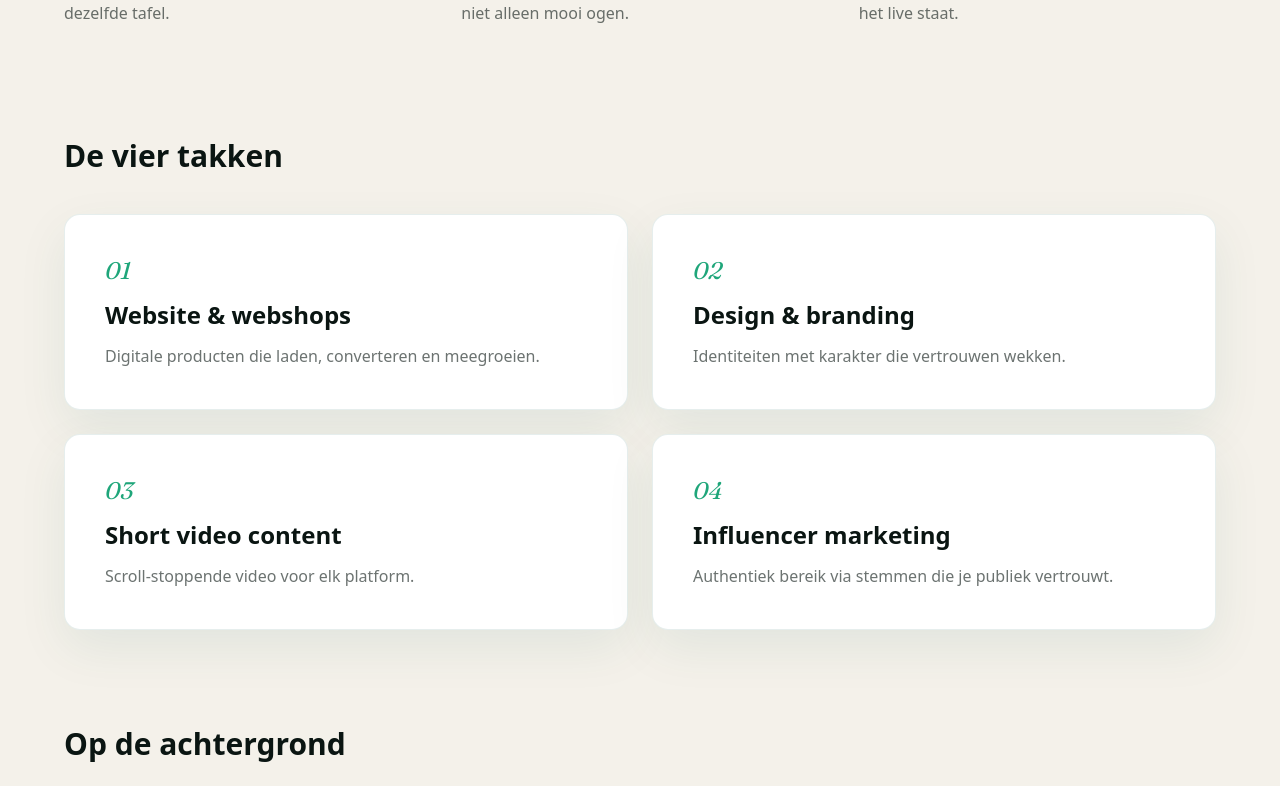
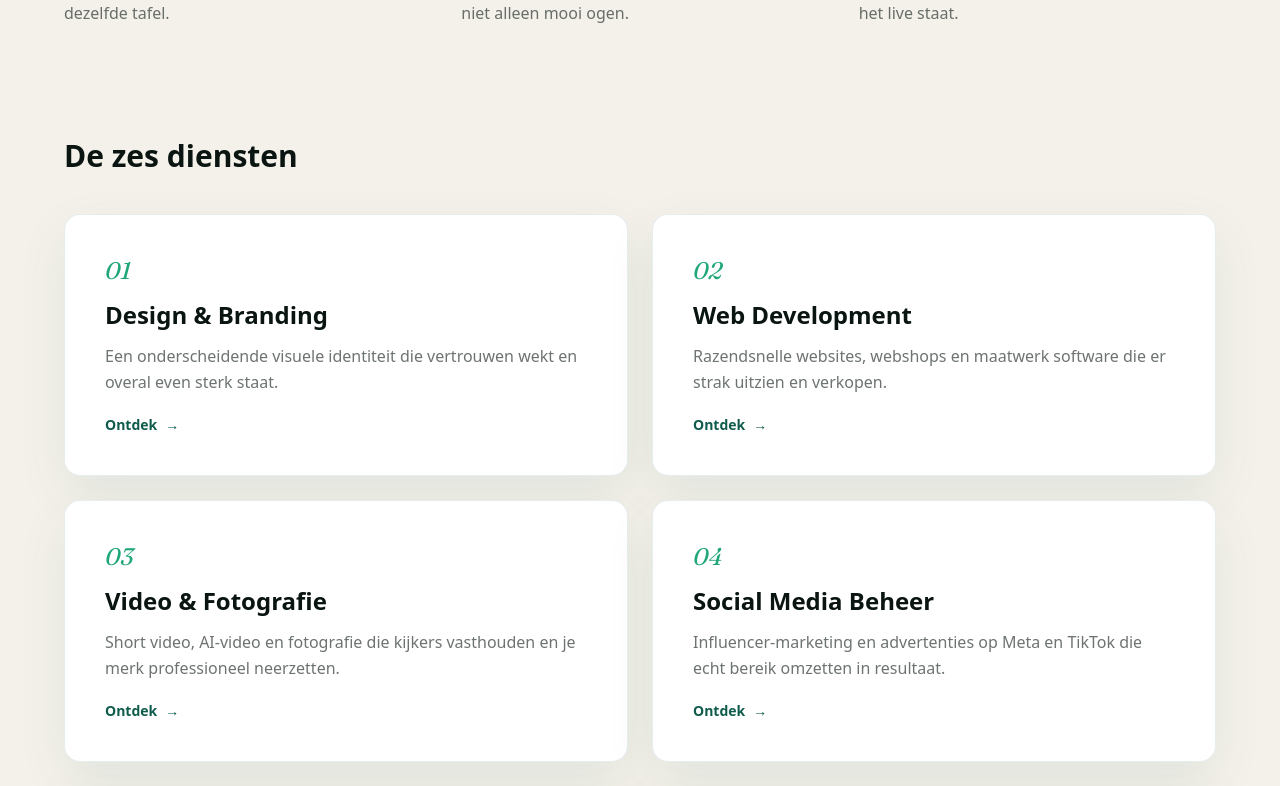
Before and after one commit to visionwebagency1/minterest, a React (Vite) app: page /about in a window 1280 px wide. Shown: the part 980-1766 px from the top of the page. Built offline with nearby package versions, Linux system fonts and the light colour scheme; no server answers; a web font is replaced by a local one.

Commit message:
fix(about): 'Digitaal groeibureau' weg + 'vier takken' -> de zes diensten (uit datamodel, klikbaar)
Co-Authored-By: Claude Opus 4.8 (1M context) <noreply@anthropic.com>

```diff
--- a/src/pages/About.tsx
+++ b/src/pages/About.tsx
@@ -1,14 +1,15 @@
+import { Link } from 'react-router-dom'
 import { Reveal } from '@/components/Reveal'
 import { Accent } from '@/components/Accent'
 import { PageHero } from '@/components/PageHero'
 import { Footer } from '@/sections/Footer'
+import { MAIN_SERVICES } from '@/data/services'
 
-const BRANCHES = [
-  { title: 'Website & webshops', desc: 'Digitale producten die laden, converteren en meegroeien.' },
-  { title: 'Design & branding', desc: 'Identiteiten met karakter die vertrouwen wekken.' },
-  { title: 'Short video content', desc: 'Scroll-stoppende video voor elk platform.' },
-  { title: 'Influencer marketing', desc: 'Authentiek bereik via stemmen die je publiek vertrouwt.' },
-]
+const BRANCHES = MAIN_SERVICES.map((s) => ({
+  title: s.label,
+  desc: s.cardDesc,
+  to: `/diensten/${s.slug}`,
+}))
 
 const SUPPORT = [
   { title: 'Administratie', desc: 'We ontzorgen partners op de achtergrond, zodat de focus op groei blijft.' },
@@ -32,7 +33,7 @@ export function About() {
             Eén partner voor de hele <Accent>klim.</Accent>
           </>
         }
-        tagline="Minterest is een digitaal groeibureau waar interesse je groei wordt. Vier disciplines onder één dak, plus alles eromheen geregeld."
+        tagline="Bij Minterest wordt interesse je groei. Zes diensten onder één dak, van merk en website tot social en vindbaarheid, plus alles eromheen geregeld."
         primary={{ label: 'Werk met ons', to: '/start' }}
         secondary={{ label: 'Bekijk werk', to: '/work' }}
       />
@@ -50,20 +51,25 @@ export function About() {
             ))}
           </div>
 
-          {/* four branches */}
+          {/* the six services */}
           <Reveal delay={0.05}>
-            <h2 className="mt-28 font-display text-2xl font-semibold md:text-3xl">De vier takken</h2>
+            <h2 className="mt-28 font-display text-2xl font-semibold md:text-3xl">De zes diensten</h2>
           </Reveal>
           <div className="mt-10 grid grid-cols-1 gap-6 sm:grid-cols-2">
             {BRANCHES.map((b, i) => (
-              <Reveal
-                key={b.title}
-                delay={i * 0.06}
-                className="rounded-2xl border border-emerald-deep/10 bg-white p-8 shadow-[0_18px_50px_rgba(15,92,77,0.08)] md:p-10"
-              >
-                <span className="font-accent text-2xl italic text-emerald">0{i + 1}</span>
-                <h3 className="mt-3 font-display text-xl font-semibold md:text-2xl">{b.title}</h3>
-                <p className="mt-3 font-sans text-base leading-relaxed text-near-black/60">{b.desc}</p>
+              <Reveal key={b.title} delay={i * 0.06}>
+                <Link
+                  to={b.to}
+                  className="group flex h-full flex-col rounded-2xl border border-emerald-deep/10 bg-white p-8 shadow-[0_18px_50px_rgba(15,92,77,0.08)] transition-all duration-300 hover:-translate-y-1 hover:border-emerald/40 md:p-10"
+                >
+                  <span className="font-accent text-2xl italic text-emerald">0{i + 1}</span>
+                  <h3 className="mt-3 font-display text-xl font-semibold md:text-2xl">{b.title}</h3>
+                  <p className="mt-3 font-sans text-base leading-relaxed text-near-black/60">{b.desc}</p>
+                  <span className="mt-5 inline-flex items-center gap-2 font-sans text-sm font-semibold text-emerald-deep">
+                    Ontdek
+                    <span className="transition-transform duration-300 group-hover:translate-x-1" aria-hidden="true">&rarr;</span>
+                  </span>
+                </Link>
               </Reveal>
             ))}
           </div>
```
